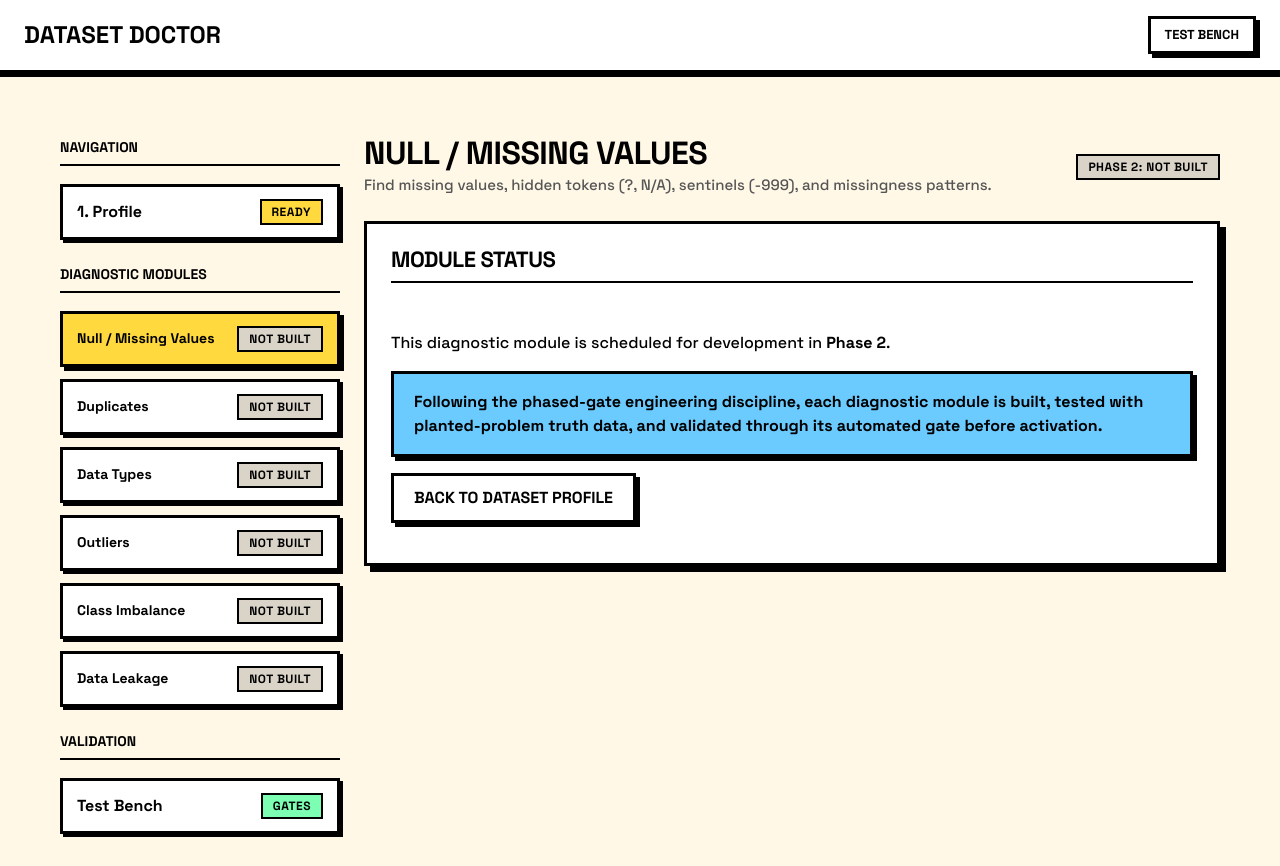
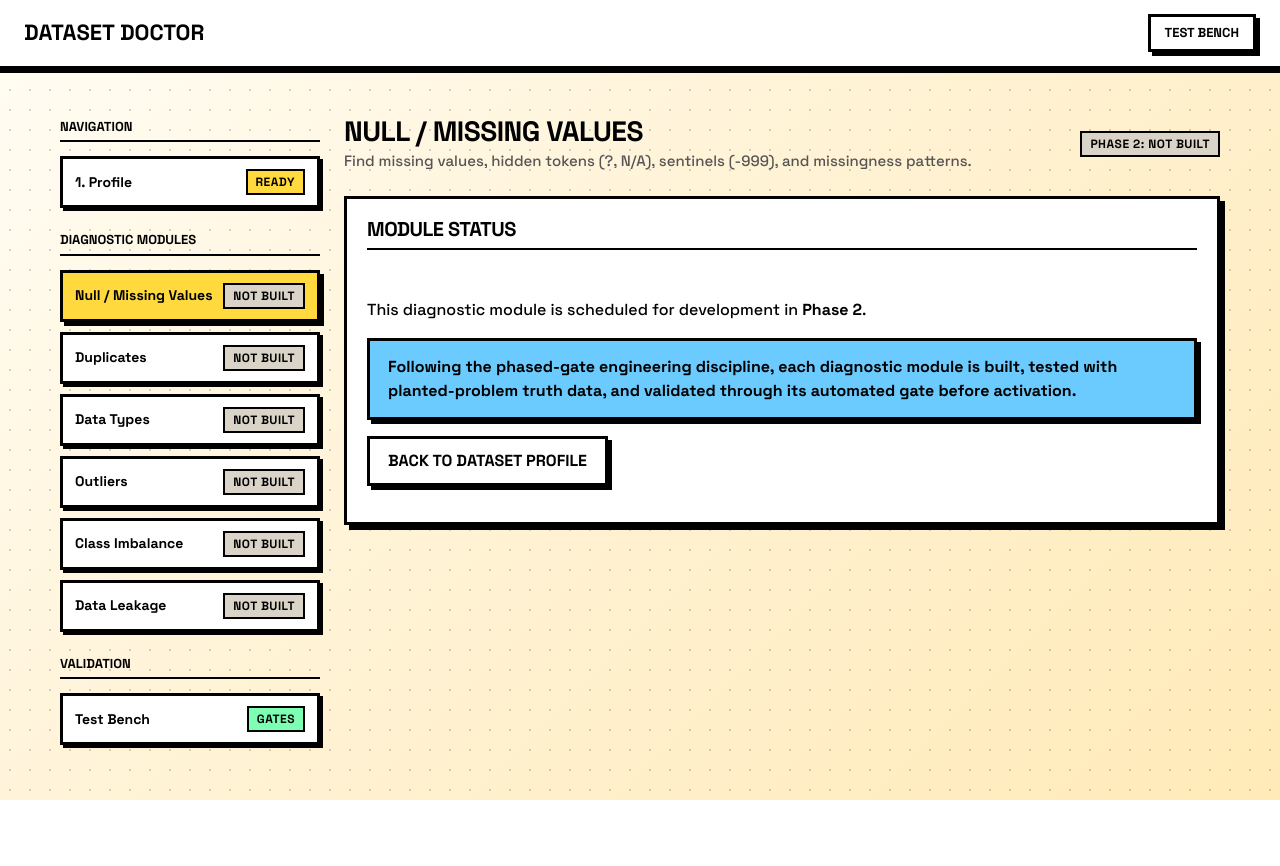
Before and after one commit to Naresh-Kumar17/Dataset-Doctor, a FastAPI app: page /module/nulls in a window 1280 px wide. After the commit the page ends 800 px from the top, so only its background shows below. Run offline with FastAPI, Linux system fonts and the light colour scheme.

Commit message:
style(ui): add gradient dots background and prevent laptop horizontal scroll

```diff
--- a/app/static/style.css
+++ b/app/static/style.css
@@ -14,13 +14,30 @@
   --grey:     #D9D4C7;  /* not built */
 }
 
-* {
+html {
   box-sizing: border-box;
+  overflow-x: hidden;
+  width: 100%;
+}
+
+*, *:before, *:after {
+  box-sizing: inherit;
 }
 
 body {
   margin: 0;
-  background: var(--bg);
+  padding: 0;
+  width: 100%;
+  max-width: 100vw;
+  overflow-x: hidden;
+  min-height: 100vh;
+  /* Neo-brutalist dot-grid over rich warm gradient */
+  background-color: #FFF6E0;
+  background-image:
+    radial-gradient(rgba(0, 0, 0, 0.16) 1.5px, transparent 1.5px),
+    linear-gradient(135deg, #FFFDF5 0%, #FFF3D6 45%, #FFEAB8 100%);
+  background-size: 20px 20px, 100% 100%;
+  background-attachment: fixed;
   color: var(--ink);
   font-family: "Space Grotesk", system-ui, -apple-system, sans-serif;
   font-size: 16px;
@@ -30,8 +47,9 @@ body {
 
 .container {
   max-width: 1200px;
+  width: 100%;
   margin: 0 auto;
-  padding: 32px 20px;
+  padding: 24px 20px 48px;
 }
 
 /* Headers */
@@ -42,9 +60,9 @@ h1, h2, h3, h4 {
   font-weight: 700;
   letter-spacing: -0.5px;
 }
-h1 { font-size: 48px; }
-h2 { font-size: 32px; }
-h3 { font-size: 22px; }
+h1 { font-size: 44px; }
+h2 { font-size: 28px; }
+h3 { font-size: 20px; }
 
 /* Top Navbar / Header */
 .topbar {
@@ -52,10 +70,11 @@ h3 { font-size: 22px; }
   justify-content: space-between;
   align-items: center;
   border-bottom: 3px solid var(--ink);
-  padding: 16px 24px;
+  padding: 14px 24px;
   background: var(--paper);
   box-shadow: 0 4px 0 var(--ink);
-  margin-bottom: 32px;
+  margin-bottom: 24px;
+  width: 100%;
 }
 
 .brand {
@@ -65,7 +84,7 @@ h3 { font-size: 22px; }
 }
 
 .brand-title {
-  font-size: 24px;
+  font-size: 22px;
   font-weight: 700;
   text-transform: uppercase;
   text-decoration: none;
@@ -75,32 +94,35 @@ h3 { font-size: 22px; }
 .nav-actions {
   display: flex;
   align-items: center;
-  gap: 16px;
+  gap: 14px;
 }
 
 .file-badge {
   background: var(--yellow);
   border: 2px solid var(--ink);
-  padding: 4px 12px;
+  padding: 4px 10px;
   font-family: "JetBrains Mono", monospace;
   font-weight: 700;
-  font-size: 14px;
+  font-size: 13px;
 }
 
 /* Cards */
 .card {
   background: var(--paper);
   border: 3px solid var(--ink);
-  box-shadow: 6px 6px 0 var(--ink);
-  padding: 24px;
+  box-shadow: 5px 5px 0 var(--ink);
+  padding: 20px;
   margin-bottom: 24px;
+  width: 100%;
+  max-width: 100%;
+  overflow-wrap: break-word;
 }
 
 .card-title {
   margin-top: 0;
   margin-bottom: 16px;
   border-bottom: 2px solid var(--ink);
-  padding-bottom: 10px;
+  padding-bottom: 8px;
 }
 
 /* Buttons */
@@ -116,11 +138,12 @@ h3 { font-size: 22px; }
   color: var(--ink);
   border: 3px solid var(--ink);
   box-shadow: 4px 4px 0 var(--ink);
-  padding: 10px 20px;
-  min-height: 44px;
+  padding: 10px 18px;
+  min-height: 42px;
   cursor: pointer;
   text-decoration: none;
   transition: transform 0.08s, box-shadow 0.08s;
+  white-space: nowrap;
 }
 .btn.secondary { background: var(--paper); }
 .btn.danger    { background: var(--pink); }
@@ -144,11 +167,12 @@ h3 { font-size: 22px; }
 .chip {
   display: inline-block;
   border: 2px solid var(--ink);
-  padding: 2px 10px;
+  padding: 2px 8px;
   font-weight: 700;
   font-size: 12px;
   text-transform: uppercase;
   letter-spacing: 0.5px;
+  white-space: nowrap;
 }
 .chip.high     { background: var(--pink); }
 .chip.medium   { background: var(--orange); }
@@ -163,9 +187,10 @@ h3 { font-size: 22px; }
 .banner {
   border: 3px solid var(--ink);
   box-shadow: 4px 4px 0 var(--ink);
-  padding: 16px 20px;
+  padding: 14px 18px;
   font-weight: 700;
-  margin-bottom: 24px;
+  margin-bottom: 20px;
+  word-break: break-word;
 }
 .banner.warning { background: var(--orange); }
 .banner.danger  { background: var(--pink); }
@@ -234,61 +265,72 @@ th {
   background: var(--ink);
   color: #FFFFFF;
   text-align: left;
-  padding: 12px 14px;
+  padding: 10px 12px;
   text-transform: uppercase;
-  font-size: 14px;
+  font-size: 13px;
   letter-spacing: 0.5px;
+  white-space: nowrap;
 }
 td {
   border-top: 2px solid var(--ink);
-  padding: 10px 14px;
+  padding: 8px 12px;
   font-family: "JetBrains Mono", monospace;
-  font-size: 14px;
+  font-size: 13px;
 }
 tr:hover td {
   background: #fffbe6;
 }
 
-/* Shell Layout */
+/* Shell Layout: minmax(0, 1fr) ensures right column never pushes out of viewport */
 .layout {
   display: grid;
-  grid-template-columns: 280px 1fr;
+  grid-template-columns: 260px minmax(0, 1fr);
   gap: 24px;
   align-items: start;
+  width: 100%;
 }
 
 .sidebar {
   display: flex;
   flex-direction: column;
-  gap: 12px;
+  gap: 10px;
+  width: 100%;
+}
+
+.main-content {
+  min-width: 0;
+  width: 100%;
+  max-width: 100%;
 }
 
 .sidebar-title {
-  font-size: 14px;
+  font-size: 13px;
   font-weight: 700;
   text-transform: uppercase;
-  padding-bottom: 6px;
+  padding-bottom: 4px;
   border-bottom: 2px solid var(--ink);
-  margin-bottom: 6px;
+  margin-bottom: 4px;
 }
 
 .module-nav-item {
   display: flex;
   justify-content: space-between;
   align-items: center;
+  gap: 8px;
   background: var(--paper);
   border: 3px solid var(--ink);
   box-shadow: 3px 3px 0 var(--ink);
-  padding: 12px 14px;
+  padding: 10px 12px;
   text-decoration: none;
   color: var(--ink);
   font-weight: 700;
+  font-size: 14px;
   transition: transform 0.08s, box-shadow 0.08s;
 }
 .module-nav-item:hover {
   transform: translate(1px, 1px);
   box-shadow: 2px 2px 0 var(--ink);
-  background: var(--bg);
+  background: #FFFDF0;
 }
 .module-nav-item.active {
   background: var(--yellow);
```
Also changed, not shown: other parts of app/static/style.css (+40 -21 lines).
